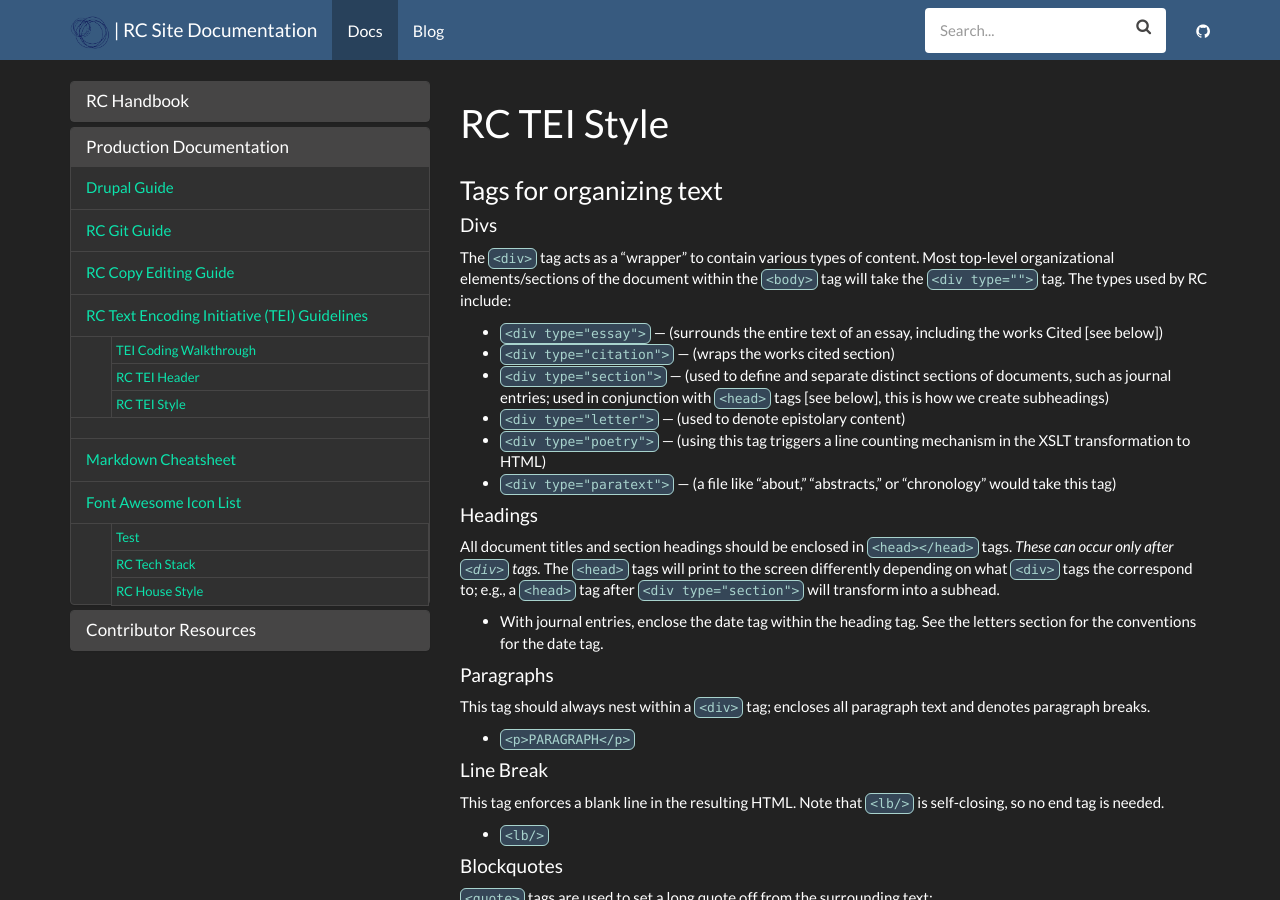
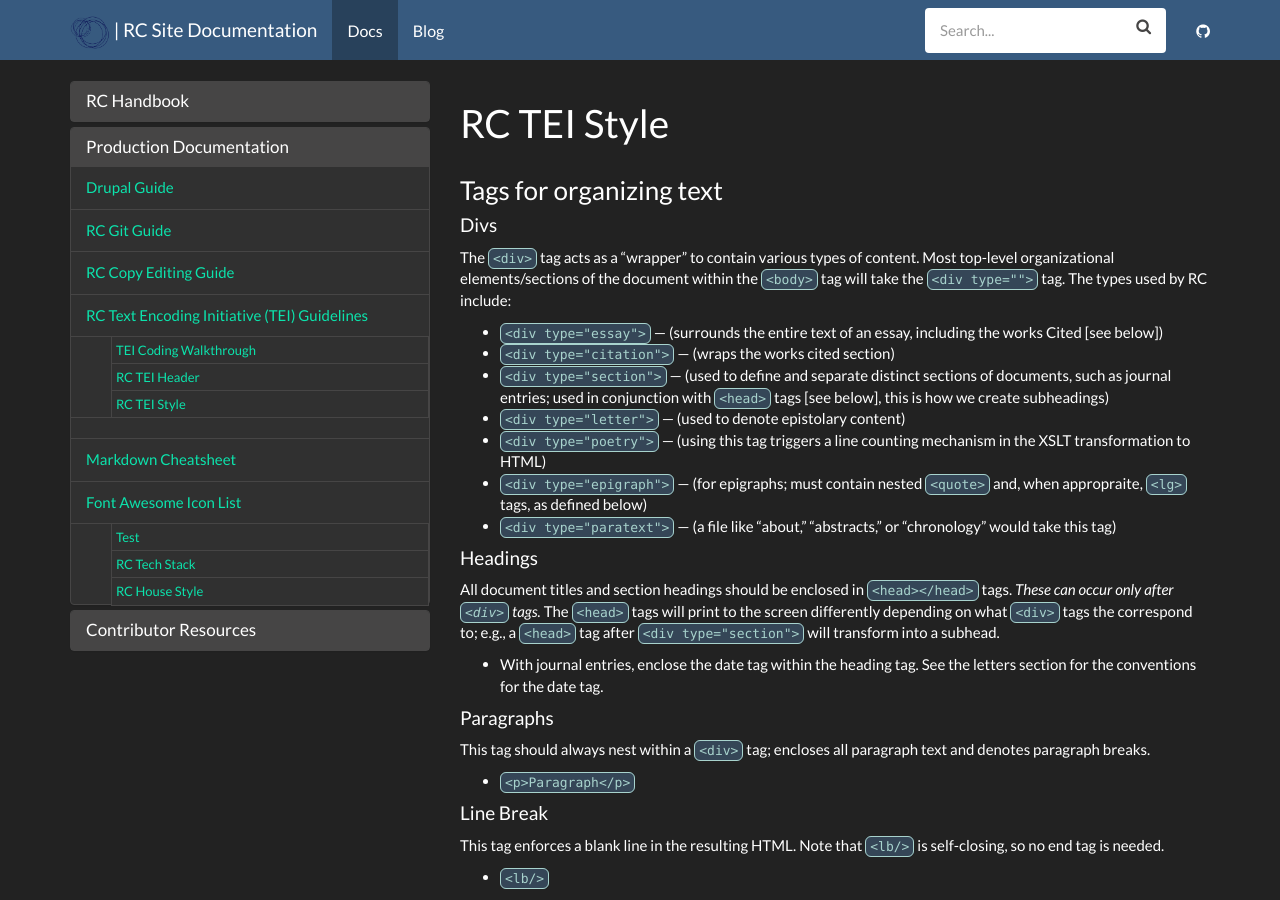
Before and after one commit to steve-kasica/romanticcircles.github.io, a Jekyll site: the page built from _docs/production-documentation/subsection/rc-tei-style.md, in a window 1280 px wide and 900 px high. Built offline with Jekyll 4.4.1, drawn with Linux system fonts in a browser that asks for light colours; some of the changed text lies outside the part shown.

Commit message:
small changes to tei style doc

````diff
--- a/_docs/production-documentation/subsection/rc-tei-style.md
+++ b/_docs/production-documentation/subsection/rc-tei-style.md
@@ -14,6 +14,7 @@ The `<div>` tag acts as a “wrapper” to contain various types of content. Mos
 - `<div type="section">` — (used to define and separate distinct sections of documents, such as journal entries; used in conjunction with `<head>` tags [see below], this is how we create subheadings)
 - `<div type="letter">` — (used to denote epistolary content)
 - `<div type="poetry">` — (using this tag triggers a line counting mechanism in the XSLT transformation to HTML)
+- `<div type="epigraph">` — (for epigraphs; must contain nested `<quote>` and, when appropraite, `<lg>` tags, as defined below)
 - `<div type="paratext">` — (a file like “about,” “abstracts,” or “chronology” would take this tag)
 
 #### Headings
@@ -26,7 +27,7 @@ All document titles and section headings should be enclosed in `<head></head>` t
 
 This tag should always nest within a `<div>` tag; encloses all paragraph text and denotes paragraph breaks.
 
-- `<p>PARAGRAPH</p>`
+- `<p>Paragraph</p>`
 
 #### Line Break
 
@@ -191,7 +192,7 @@ These tags will ultimately be hyperlinked to the People and Places Indexes:
 
 ```xml
 <figure>
-  <graphic url="relative-path/to/emblem1Thumb.png" width=”400px”/>
+  <graphic url="relative-path/to/emblem1Thumb.png" width=”400px” rend="inline"/>
     <head>Emblemi d'Amore</head>
     <figDesc>Figure 1: A pair of naked winged cupids, each holding a flaming torch, in a rural setting.</figDesc>
 </figure>
@@ -209,7 +210,7 @@ As hinted above, in (rare) cases where only an image is to be inserted without a
 
 - `<foreign xml:lang="xx">Fêtes publiques</foreign>`
   - Replace "xx" above with the appropriate (usually) 2-letter [HTML ISO language code](https://www.w3docs.com/learn-html/html-language-codes.html).
-- Epigraphs: use `<epigraph>“What Fools These Mortals Be!”</epigraph>`
+- Epigraphs: use `<div type="epigraph"><quote>“What Fools These Mortals Be!”</quote></div>`
   - Include the `<quote>` tags within the epigraph tags.
 - Page Breaks: `<pb/>` (note that this tag is self-closing)
 
````
